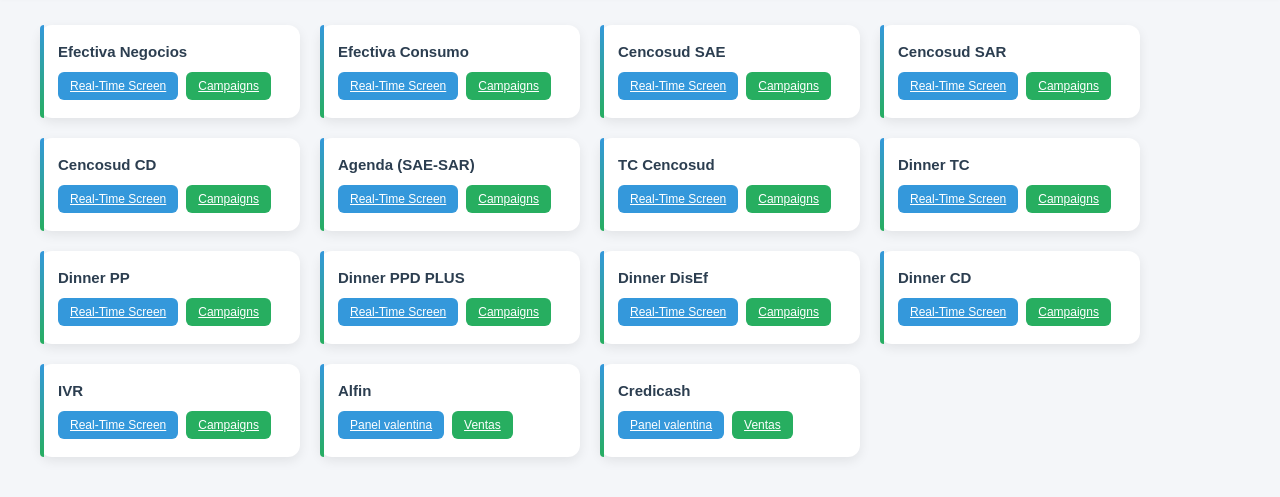
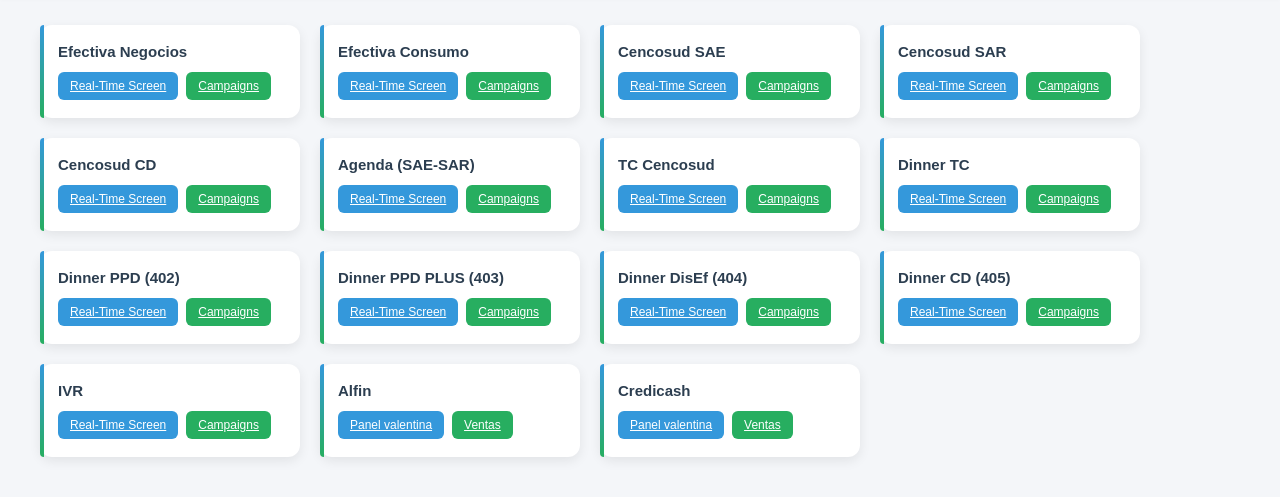
Before and after one commit to fernandolazob/target_web_01, a plain HTML site: page index.html in a window 1280 px wide. Shown: the part 63-560 px from the top of the page. Drawn offline with Linux system fonts and the light colour scheme.

Commit message:
add vici numero

```diff
--- a/index.html
+++ b/index.html
@@ -128,7 +128,7 @@
     </div>
 
     <div class="card">
-        <h2>Dinner PP</h2>
+        <h2>Dinner PPD (402)</h2>
         <div class="acciones">
             <a class="btn btn-agentes"
             href="http://6666:admin1234@192.168.3.21/vicidial/realtime_report.php?RR=4&DB=0&group=402"
@@ -142,7 +142,7 @@
 
 
     <div class="card">
-        <h2>Dinner PPD PLUS</h2>
+        <h2>Dinner PPD PLUS (403)</h2>
         <div class="acciones">
             <a class="btn btn-agentes"
             href="http://6666:admin1234@192.168.3.21/vicidial/realtime_report.php?RR=4&DB=0&group=403"
@@ -154,7 +154,7 @@
         </div>
     </div>
     <div class="card">
-        <h2>Dinner DisEf</h2>
+        <h2>Dinner DisEf (404)</h2>
         <div class="acciones">
             <a class="btn btn-agentes"
             href="http://6666:admin1234@192.168.3.21/vicidial/realtime_report.php?RR=4&DB=0&group=404"
@@ -167,7 +167,7 @@
     </div>
 
     <div class="card">
-        <h2>Dinner CD</h2>
+        <h2>Dinner CD (405)</h2>
         <div class="acciones">
             <a class="btn btn-agentes"
             href="http://6666:admin1234@192.168.3.21/vicidial/realtime_report.php?RR=4&DB=0&group=405"
```
